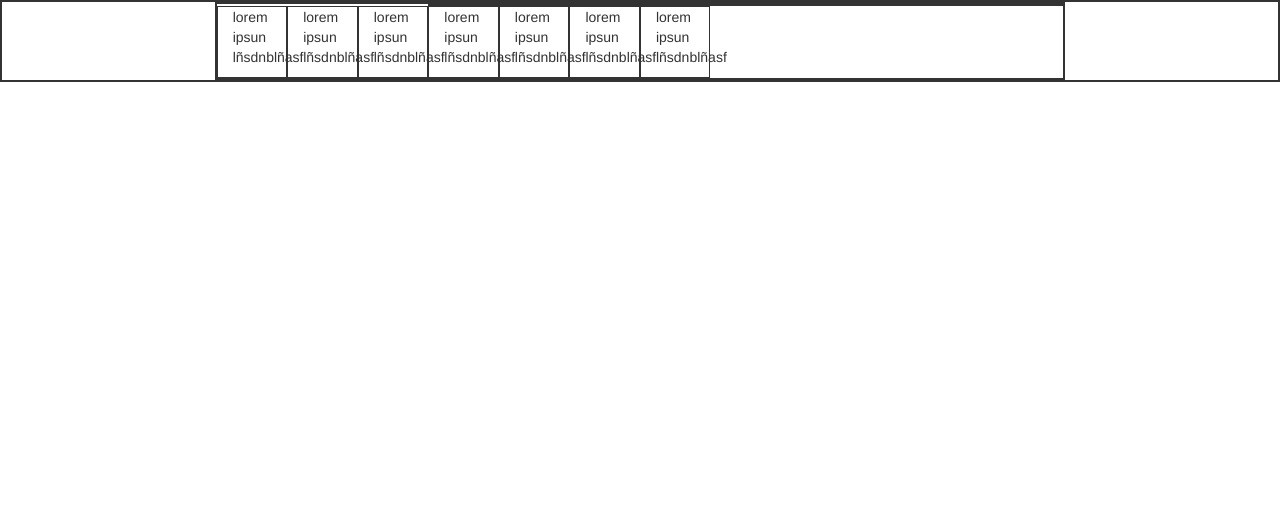
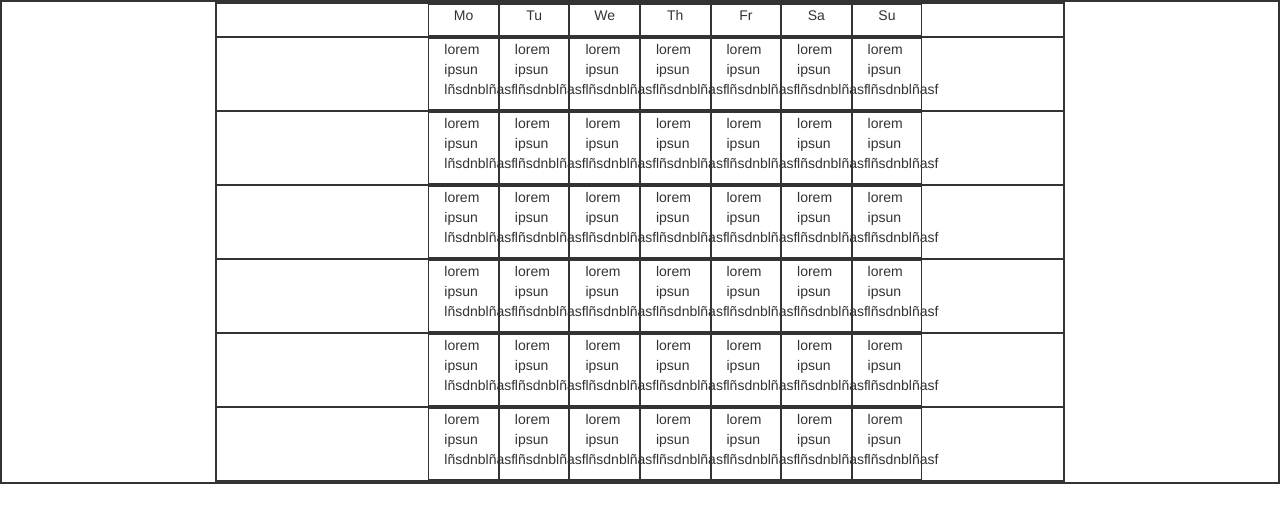
Before and after one commit to luisreys/JSCalendar, a plain HTML site: page index.html in a window 1280 px wide. Drawn offline with nearby package versions, Linux system fonts and the light colour scheme.

```diff
--- a/index.html
+++ b/index.html
@@ -11,15 +11,68 @@
         <div class="container-fluid">
             <div class="row">
                 <div class="col-md-8 col-md-offset-2">
-                    <div class="row" id="table">
-                        <div class="col-md-offset-3"></div>
-                        <div class="col-md-1"><p>lorem ipsun lñsdnblñasf</p> </div>
-                        <div class="col-md-1"><p>lorem ipsun lñsdnblñasf</p> </div>
-                        <div class="col-md-1"><p>lorem ipsun lñsdnblñasf</p> </div>
-                        <div class="col-md-1"><p>lorem ipsun lñsdnblñasf</p> </div>
-                        <div class="col-md-1"><p>lorem ipsun lñsdnblñasf</p> </div>
-                        <div class="col-md-1"><p>lorem ipsun lñsdnblñasf</p> </div>
-                        <div class="col-md-1"><p>lorem ipsun lñsdnblñasf</p> </div>
+                    <div class="row" id="table0">
+                        <div id="pos01" class="col-md-1 col-md-offset-3 text-center"><p>Mo</p> </div>
+                        <div id="pos02" class="col-md-1 text-center"><p>Tu</p></div>
+                        <div id="pos03" class="col-md-1 text-center"><p>We</p></div>
+                        <div id="pos04" class="col-md-1 text-center"><p>Th</p></div>
+                        <div id="pos05" class="col-md-1 text-center"><p>Fr</p></div>
+                        <div id="pos06" class="col-md-1 text-center"><p>Sa</p></div>
+                        <div id="pos07" class="col-md-1 text-center"><p>Su</p></div>
+                    </div>
+                    <div class="row" id="table1">
+                        <div id="pos11" class="col-md-1 col-md-offset-3"><p>lorem ipsun lñsdnblñasf</p> </div>
+                        <div id="pos12" class="col-md-1"><p>lorem ipsun lñsdnblñasf</p> </div>
+                        <div id="pos13" class="col-md-1"><p>lorem ipsun lñsdnblñasf</p> </div>
+                        <div id="pos14" class="col-md-1"><p>lorem ipsun lñsdnblñasf</p> </div>
+                        <div id="pos15" class="col-md-1"><p>lorem ipsun lñsdnblñasf</p> </div>
+                        <div id="pos16" class="col-md-1"><p>lorem ipsun lñsdnblñasf</p> </div>
+                        <div id="pos17" class="col-md-1"><p>lorem ipsun lñsdnblñasf</p> </div>
+                    </div>
+                    <div class="row" id="table2">
+                        <div id="pos21" class="col-md-1 col-md-offset-3"><p>lorem ipsun lñsdnblñasf</p> </div>
+                        <div id="pos22" class="col-md-1"><p>lorem ipsun lñsdnblñasf</p> </div>
+                        <div id="pos23" class="col-md-1"><p>lorem ipsun lñsdnblñasf</p> </div>
+                        <div id="pos24" class="col-md-1"><p>lorem ipsun lñsdnblñasf</p> </div>
+                        <div id="pos25" class="col-md-1"><p>lorem ipsun lñsdnblñasf</p> </div>
+                        <div id="pos26" class="col-md-1"><p>lorem ipsun lñsdnblñasf</p> </div>
+                        <div id="pos27" class="col-md-1"><p>lorem ipsun lñsdnblñasf</p> </div>
+                    </div>
+                    <div class="row" id="table3">
+                        <div id="pos31" class="col-md-1 col-md-offset-3"><p>lorem ipsun lñsdnblñasf</p> </div>
+                        <div id="pos32" class="col-md-1"><p>lorem ipsun lñsdnblñasf</p> </div>
+                        <div id="pos33" class="col-md-1"><p>lorem ipsun lñsdnblñasf</p> </div>
+                        <div id="pos34" class="col-md-1"><p>lorem ipsun lñsdnblñasf</p> </div>
+                        <div id="pos35" class="col-md-1"><p>lorem ipsun lñsdnblñasf</p> </div>
+                        <div id="pos36" class="col-md-1"><p>lorem ipsun lñsdnblñasf</p> </div>
+                        <div id="pos37" class="col-md-1"><p>lorem ipsun lñsdnblñasf</p> </div>
+                    </div>
+                    <div class="row" id="table4">
+                        <div id="pos41" class="col-md-1 col-md-offset-3"><p>lorem ipsun lñsdnblñasf</p> </div>
+                        <div id="pos42" class="col-md-1"><p>lorem ipsun lñsdnblñasf</p> </div>
+                        <div id="pos43" class="col-md-1"><p>lorem ipsun lñsdnblñasf</p> </div>
+                        <div id="pos44" class="col-md-1"><p>lorem ipsun lñsdnblñasf</p> </div>
+                        <div id="pos45" class="col-md-1"><p>lorem ipsun lñsdnblñasf</p> </div>
+                        <div id="pos46" class="col-md-1"><p>lorem ipsun lñsdnblñasf</p> </div>
+                        <div id="pos47" class="col-md-1"><p>lorem ipsun lñsdnblñasf</p> </div>
+                    </div>
+                    <div class="row" id="table5">
+                        <div id="pos51" class="col-md-1 col-md-offset-3"><p>lorem ipsun lñsdnblñasf</p> </div>
+                        <div id="pos52" class="col-md-1"><p>lorem ipsun lñsdnblñasf</p> </div>
+                        <div id="pos53" class="col-md-1"><p>lorem ipsun lñsdnblñasf</p> </div>
+                        <div id="pos54" class="col-md-1"><p>lorem ipsun lñsdnblñasf</p> </div>
+                        <div id="pos55" class="col-md-1"><p>lorem ipsun lñsdnblñasf</p> </div>
+                        <div id="pos56" class="col-md-1"><p>lorem ipsun lñsdnblñasf</p> </div>
+                        <div id="pos57" class="col-md-1"><p>lorem ipsun lñsdnblñasf</p> </div>
+                    </div>
+                    <div class="row" id="table6">
+                        <div id="pos61" class="col-md-1 col-md-offset-3"><p>lorem ipsun lñsdnblñasf</p> </div>
+                        <div id="pos62" class="col-md-1"><p>lorem ipsun lñsdnblñasf</p> </div>
+                        <div id="pos63" class="col-md-1"><p>lorem ipsun lñsdnblñasf</p> </div>
+                        <div id="pos64" class="col-md-1"><p>lorem ipsun lñsdnblñasf</p> </div>
+                        <div id="pos65" class="col-md-1"><p>lorem ipsun lñsdnblñasf</p> </div>
+                        <div id="pos66" class="col-md-1"><p>lorem ipsun lñsdnblñasf</p> </div>
+                        <div id="pos67" class="col-md-1"><p>lorem ipsun lñsdnblñasf</p> </div>
                     </div>
                 </div>
             </div>
```
Also changed, not shown: program.js (added, +10 -0 lines).
